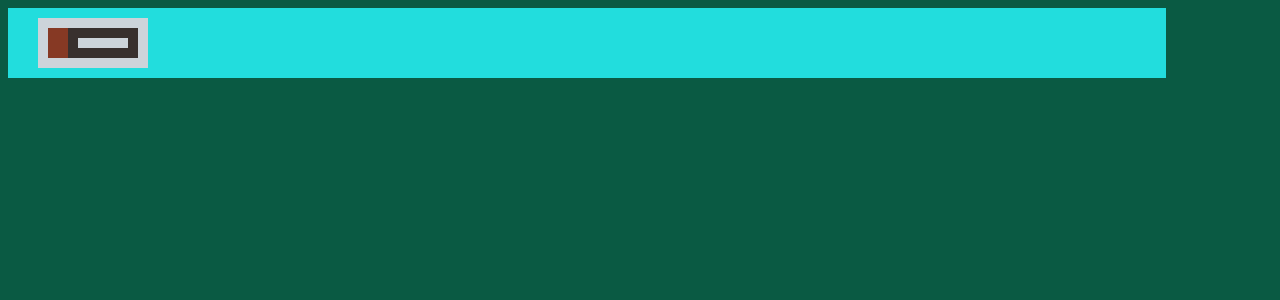
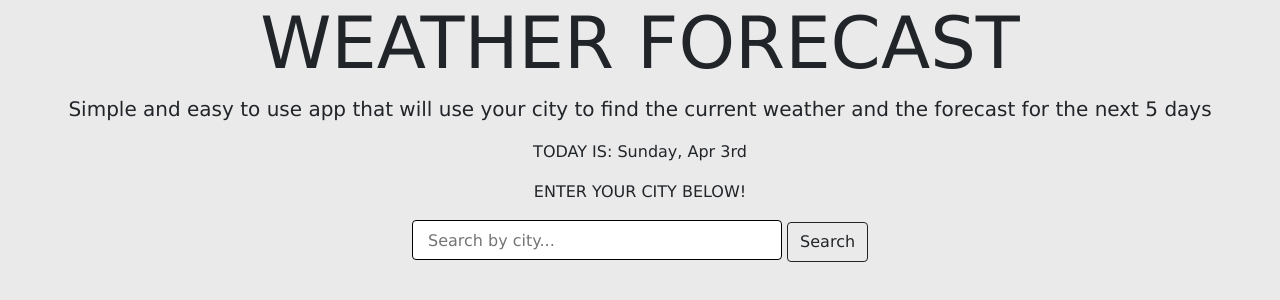
Before and after one commit to Jefid/weather-app, a plain HTML site: page index.html in a window 1280 px wide. Drawn offline with nearby package versions, Linux system fonts and the light colour scheme; a web font is replaced by a local one.

Commit message:
added header and search bar with styling

```diff
--- a/assets/css/style.css
+++ b/assets/css/style.css
@@ -4,72 +4,36 @@
     --tertiary: #22dddd;
     --light-dark: #863924;
     --dark: #38302e;
-    --border-radius: .3rem;
-
 }
 
+body {
+    font-family:Verdana, Geneva, Tahoma, sans-serif;
+    font-size: 16px;
+    background-color: #eaeaea;
+    font-weight: 500;
+    text-align: center;
+    justify-content: center;
+  }
 
-body {
-    background-color: var(--secondary);
-    display: flex;
-}
+  .container {
+    display: block;
+  }
 
-.mainDisplay {
-    background-color: var(--tertiary);
-    padding: 10px;
-    display: flex;
-height: 90%;
-width: 90%;
+  .btn {
+    border-radius: .25rem;
+    border: 1px solid;
+    height: 40px;
+    margin-right: 5px;
+  }
+  .btn:hover {
+    background-color: #22dddd;
+    transition: ease-in;
+    opacity: 90%;
+  }
 
-}
 
-.searchForm {
-    background-color: var(--tertiary);
-    padding: 10px;
-    justify-self: left;
-    max-width: 100px;
-}
-
-.weatherDisplay {
-    background-color: var(--primary);
-    padding: 10px;
-    display: flex;
-    justify-self: right;
-    max-width: 100%;
-}
-
-.currentWeatherDisplay {
-    background-color: var(--light-dark);
-    padding: 10px;
-}
-
-.futureWeatherDisplay {
-    background-color: var(--dark);
-    padding: 10px;
-    display: flex;
-}
-
-.day1 {
-    background-color: var(--primary);
-    padding: 5px;
-}
-
-.day2 {
-    background-color: var(--primary);
-    padding: 5px;
-}
-
-.day3 {
-    background-color: var(--primary);
-    padding: 5px;
-}
-
-.day4 {
-    background-color: var(--primary);
-    padding: 5px;
-}
-
-.day5 {
-    background-color: var(--primary);
-    padding: 5px;
-}
+input {
+    border-radius: .25rem;
+    border: 1px solid;
+    height: 40px;
+  }
--- a/assets/java/java.js
+++ b/assets/java/java.js
@@ -0,0 +1,2 @@
+var currentDate = moment().format("dddd, MMM Do");
+$("#current-date").text(currentDate);
--- a/index.html
+++ b/index.html
@@ -4,57 +4,46 @@
     <meta charset="UTF-8">
     <meta http-equiv="X-UA-Compatible" content="IE=edge">
     <meta name="viewport" content="width=device-width, initial-scale=1.0">
+
+    <title>Weather App ☀️</title>
+    <link rel="stylesheet" href="https://stackpath.bootstrapcdn.com/bootstrap/4.3.1/css/bootstrap.min.css" />
+    <link rel="stylesheet" href="https://use.fontawesome.com/releases/v5.8.1/css/all.css" crossorigin="anonymous" />
+    <link rel="preconnect" href="https://fonts.googleapis.com" />
+    <link rel="preconnect" href="https://fonts.gstatic.com" crossorigin />
+    <link rel="stylesheet" href="https://fonts.googleapis.com/css2?family=Montserrat&display=swap" />
+    <link rel="stylesheet" href="https://cdnjs.cloudflare.com/ajax/libs/open-iconic/1.1.1/font/css/open-iconic.min.css" crossorigin="anonymous" referrerpolicy="no-referrer" />
     <link rel="stylesheet" href="./assets/css/style.css" />
-    <title>Weather App ☀️</title>
-
 </head>
 
+
 <body>
-    <header>
-
+    <header class="hero" id="hero">
+        <h1 class="display-3"> WEATHER FORECAST</h1>
+        <p class="lead"> Simple and easy to use app that will use your city to find the current weather and the forecast for the next 5 days</p>
+        <p> TODAY IS: <span id="current-date"></span></p>
+        <p> ENTER YOUR CITY BELOW!</p>
     </header>
 
-    <section class="mainDisplay" id="mainDisplay">
-        <div class="searchForm" id="searchForm">
-
-        </div>
-
-        <div class="weatherDisplay" id="weatherDisplay">
-
-            <div class="currentWeatherDisplay" id="currentWeatherDisplay">
-
-            </div>
-
-            <div class="futureWeatherDisplay" id="futureWeatherDisplay">
-                <div class="day1" id="day1">
-
-                </div>
-
-                <div class="day2" id="day2">
-
-                </div>
-
-                <div class="day3" id="day3">
-
-                </div>
-
-                <div class="day4" id="day4">
-
-                </div>
-
-                <div class="day5" id="day5">
-
-                </div>
-
-            </div>
-
-        </div>
+    <main class="container">
+        <form id="search-form">
+            <label for="search-bar" id="error"></label>
+            <input class="col-4" aria-label="Search by city" id="search-bar" placeholder="Search by city...">
+            <button type="search" id="search-btn" class="btn">Search</button>
 
 
-            <script src="./assets/java/java.js"></script>
-    </section>
+        </form>
+
+
+    </main>
 
 
 
+
+
+    <script src="https://code.jquery.com/jquery-3.4.1.min.js"></script>
+    <script src="https://cdnjs.cloudflare.com/ajax/libs/moment.js/2.24.0/moment.min.js"></script>
+    <script src="./assets/java/java.js"></script>
 </body>
+
+
 </html>
```
